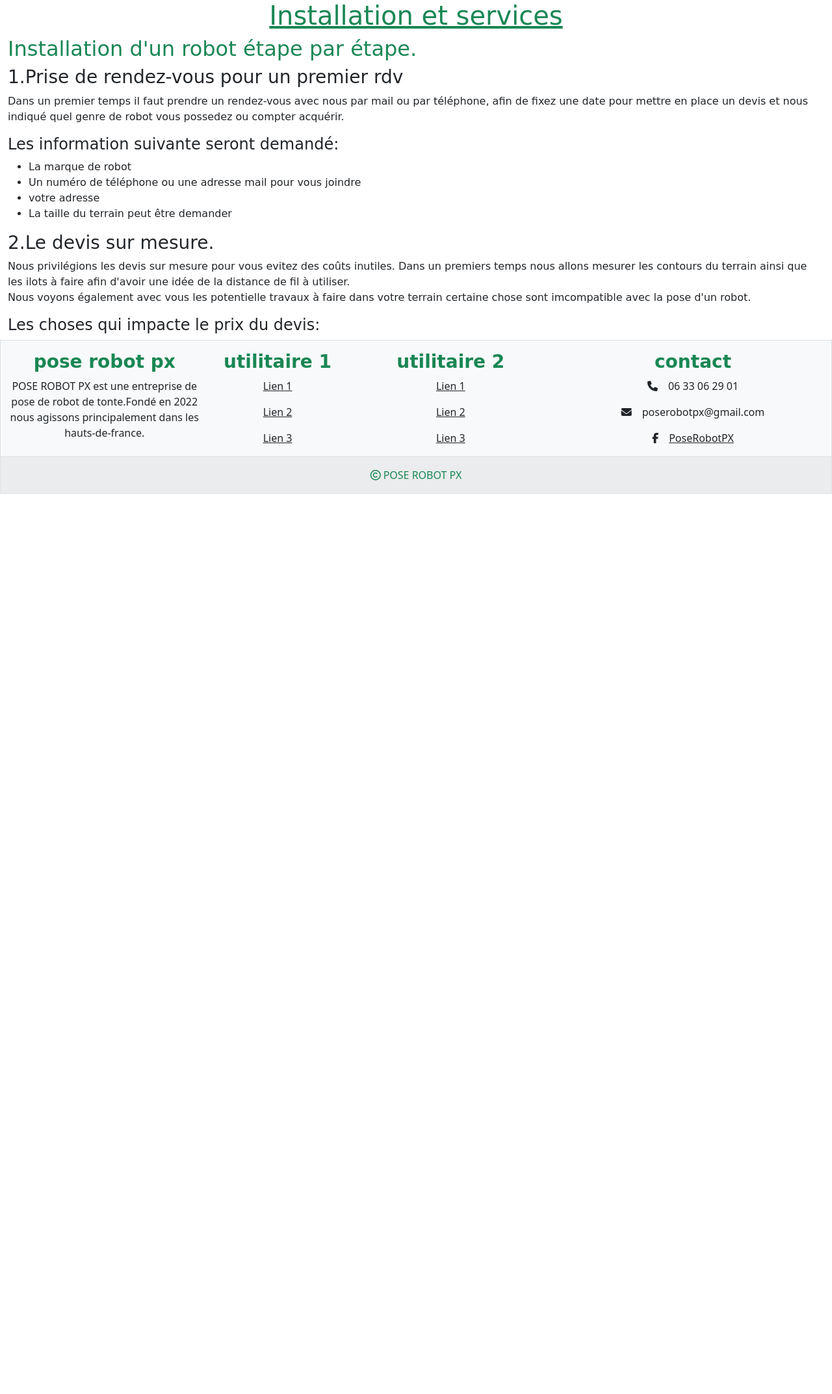
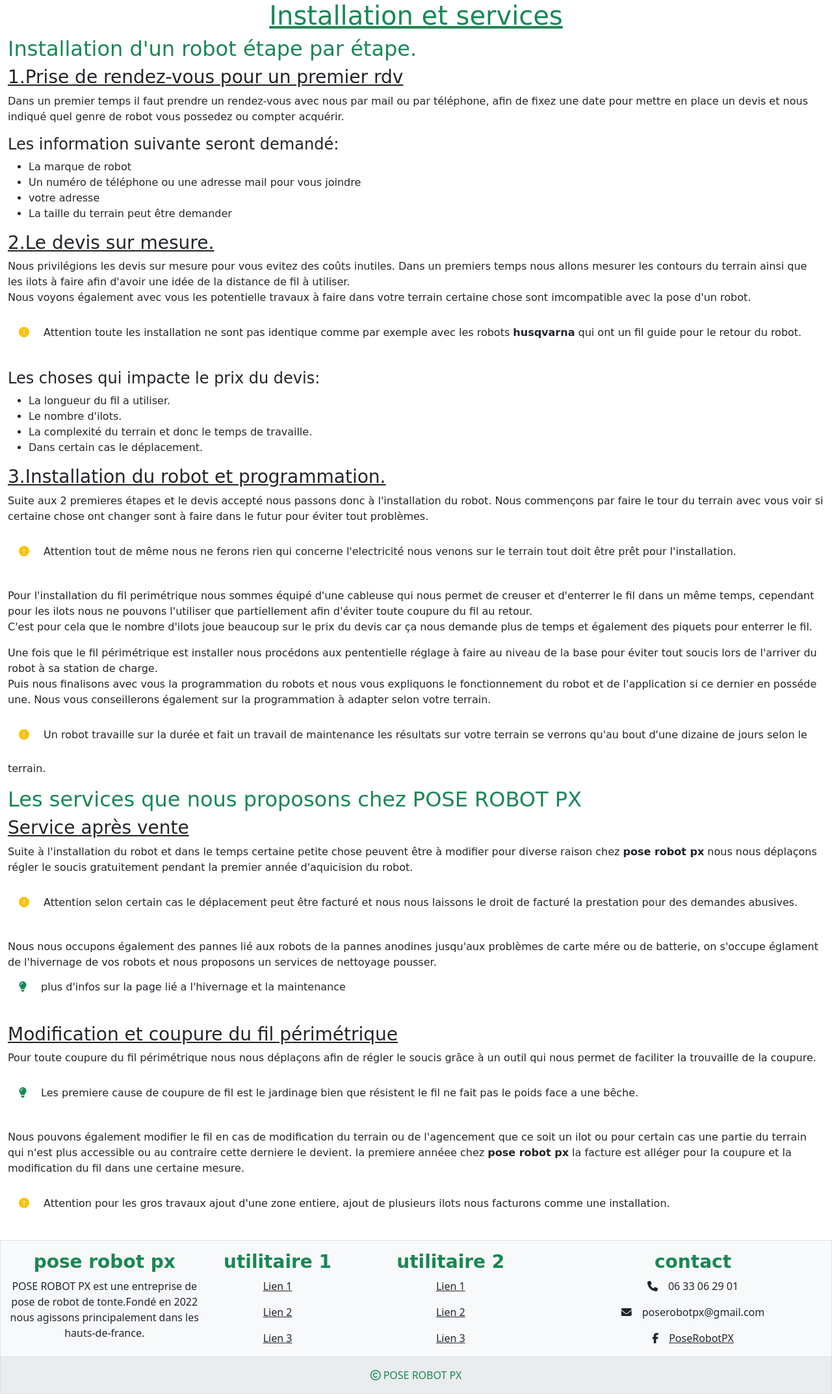
Before and after one commit to DamienPoix/prpx, a PHP site: page /views/serviceInfo.php in a window 1280 px wide. Shown: the part 40-2185 px from the top of the page at 65% size. Before the commit the page ends 800 px from the top, so only its background shows below. Run offline with PHP 8.4, Linux system fonts and the light colour scheme; some libraries are stand-ins or nearby versions; some web fonts are replaced.

Commit message:
contenu/correction/v1js

```diff
--- a/assets/css/style.css
+++ b/assets/css/style.css
@@ -10,3 +10,7 @@
 .title{
     text-decoration: underline;
 }
+.noStyle{
+    color: rgba(0, 0, 0, 0.849);
+    text-decoration: none;
+}
--- /dev/null
+++ b/assets/js/script.js
@@ -0,0 +1,6 @@
+function mouseOverColor(x){
+x.style.color = "red";
+};
+function mouseOutColor(x){
+x.style.color = "";
+};
--- a/views/footer.php
+++ b/views/footer.php
@@ -1,4 +1,5 @@
-            <footer class="text-center mt-5 fixed-bottom">
+</div>
+            <footer class="text-center relative-bottom ">
                 <div class="container-fluid text-center border bg-light">
                     <div class="row mt-3">
                         <div class="col-3">
@@ -29,6 +30,6 @@
                     </div>
                 </div>
             </footer>
-        </div>
+            <script src="../assets/js/script.js"></script>
     </body>
 </html>
--- a/views/hivernageInfo.php
+++ b/views/hivernageInfo.php
@@ -2,3 +2,5 @@
 include '../classes/path.php';
 include_once 'header.php';
 ?>
+<p>UWUvernage</p>
+<?php include_once 'footer.php';?>
--- a/views/serviceInfo.php
+++ b/views/serviceInfo.php
@@ -2,10 +2,10 @@
 include '../classes/path.php';
 include_once 'header.php';
 ?>
-<h1 class="moderno text-success text-center title">Installation et services</h1>
-<h2 class="moderno text-success">Installation d'un robot étape par étape.</h2>
-<div class="moderno">
-<h3>1.Prise de rendez-vous pour un premier rdv</h3>
+<div class="moderno ">
+<h1 class="text-success text-center title">Installation et services</h1>
+<h2 class="text-success">Installation d'un robot étape par étape.</h2>
+<h3 class="title">1.Prise de rendez-vous pour un premier rdv</h3>
     <p>
         Dans un premier temps il faut prendre un rendez-vous avec nous par mail ou par téléphone, afin de
         fixez une date pour mettre en place un devis et nous indiqué quel genre de robot vous possedez ou compter acquérir.
@@ -17,12 +17,16 @@ include_once 'header.php';
             <li>votre adresse</li>
             <li>La taille du terrain peut être demander</li>
         </ul>
-   <h3>2.Le devis sur mesure.</h3>
+   <h3 class="title">2.Le devis sur mesure.</h3>
    <p>
     Nous privilégions les devis sur mesure pour vous evitez des coûts inutiles.
     Dans un premiers temps nous allons mesurer les contours du terrain ainsi que les ilots à faire afin d'avoir une idée de la distance de fil à utiliser.
     <br/>Nous voyons également avec vous les potentielle travaux à faire dans votre terrain certaine chose sont imcompatible avec la pose d'un robot.
    </p>
+   <p>
+    <i class="fa-solid fa-circle-exclamation alert text-warning"></i>
+    Attention toute les installation ne sont pas identique comme par exemple avec les robots <strong>husqvarna</strong> qui ont un fil guide pour le retour du robot.
+    </p>
    <h4>Les choses qui impacte le prix du devis:</h4>
    <ul>
     <li>La longueur du fil a utiliser.</li>
@@ -30,5 +34,60 @@ include_once 'header.php';
     <li>La complexité du terrain et donc le temps de travaille.</li>
     <li>Dans certain cas le déplacement.</li>
    </ul>
+   <h3 class="title">3.Installation du robot et programmation.</h3>
+   <p>
+    Suite aux 2 premieres étapes et le devis accepté nous passons donc à l'installation du robot.
+    Nous commençons par faire le tour du terrain avec vous voir si certaine chose ont changer sont à faire dans le futur pour éviter tout problèmes.
+   </p>
+   <p>
+   <i class="fa-solid fa-circle-exclamation alert text-warning"></i>
+   Attention tout de même nous ne ferons rien qui concerne l'electricité nous venons sur le terrain tout doit être prêt pour l'installation.
+   </p>
+   <p>
+    Pour l'installation du fil perimétrique nous sommes équipé d'une cableuse qui nous permet de creuser et d'enterrer le fil dans un même temps,
+    cependant pour les ilots nous ne pouvons l'utiliser que partiellement afin d'éviter toute coupure du fil au retour.
+    </br>C'est pour cela que le nombre d'ilots joue beaucoup sur le prix du devis car ça nous demande plus de temps et également des piquets pour enterrer le fil.
+   </p>
+   <p>
+    Une fois que le fil périmétrique est installer nous procédons aux pententielle réglage à faire au niveau de la base
+    pour éviter tout soucis lors de l'arriver du robot à sa station de charge.
+    </br>Puis nous finalisons avec vous la programmation du robots et nous vous expliquons le fonctionnement du robot et de l'application si ce dernier en posséde une.
+    Nous vous conseillerons également sur la programmation à adapter selon votre terrain.
+   </p>
+   <p>
+   <i class="fa-solid fa-circle-exclamation alert text-warning"></i>
+   Un robot travaille sur la durée et fait un travail de maintenance les résultats sur votre terrain se verrons qu'au bout d'une dizaine de jours selon le terrain.
+   </p>
+   <h2 class="text-success">Les services que nous proposons chez POSE ROBOT PX</h2>
+   <h3 class="title">Service après vente</h3>
+   <p>
+    Suite à l'installation du robot et dans le temps certaine petite chose peuvent être à modifier pour diverse raison chez <strong>pose robot px</strong>
+    nous nous déplaçons régler le soucis gratuitement pendant la premier année d'aquicision du robot.
+   </p>
+   <p>
+   <i class="fa-solid fa-circle-exclamation alert text-warning"></i>
+   Attention selon certain cas le déplacement peut être facturé et nous nous laissons le droit de facturé la prestation pour des demandes abusives.
+   </p>
+   <p>
+    Nous nous occupons également des pannes lié aux robots de la pannes anodines jusqu'aux problèmes de carte mére ou de batterie, on s'occupe églament de l'hivernage de vos robots
+    et nous proposons un services de nettoyage pousser.
+    </br> <i class="fa-solid fa-lightbulb alert text-success"></i> plus d'infos sur la page lié a <a href="hivernageInfo.php" class="noStyle" onmouseover="mouseOverColor(this)" onmouseout="mouseOutColor(this)">l'hivernage et la maintenance</a>
+   </p>
+   <h3 class="title">Modification et coupure du fil périmétrique</h3>
+   <p>
+    Pour toute coupure du fil périmétrique nous nous déplaçons afin de régler le soucis grâce à un outil qui nous permet de faciliter la trouvaille de la coupure.
+    </p>
+    <p>
+    <i class="fa-solid fa-lightbulb alert text-success"></i>
+    Les premiere cause de coupure de fil est le jardinage bien que résistent le fil ne fait pas le poids face a une bêche.
+    </p>
+    <p>Nous pouvons également modifier le fil en cas de modification du terrain ou de l'agencement que ce soit un ilot ou pour certain
+    cas une partie du terrain qui n'est plus accessible ou au contraire cette derniere le devient.
+    la premiere annéee chez <strong>pose robot px</strong> la facture est alléger pour la coupure et la modification du fil dans une certaine mesure.
+    </p>
+   <p>
+   <i class="fa-solid fa-circle-exclamation alert text-warning"></i>
+   Attention pour les gros travaux ajout d'une zone entiere, ajout de plusieurs ilots nous facturons comme une installation.
+   </p>
 </div>
 <?php include_once 'footer.php'?>
```
